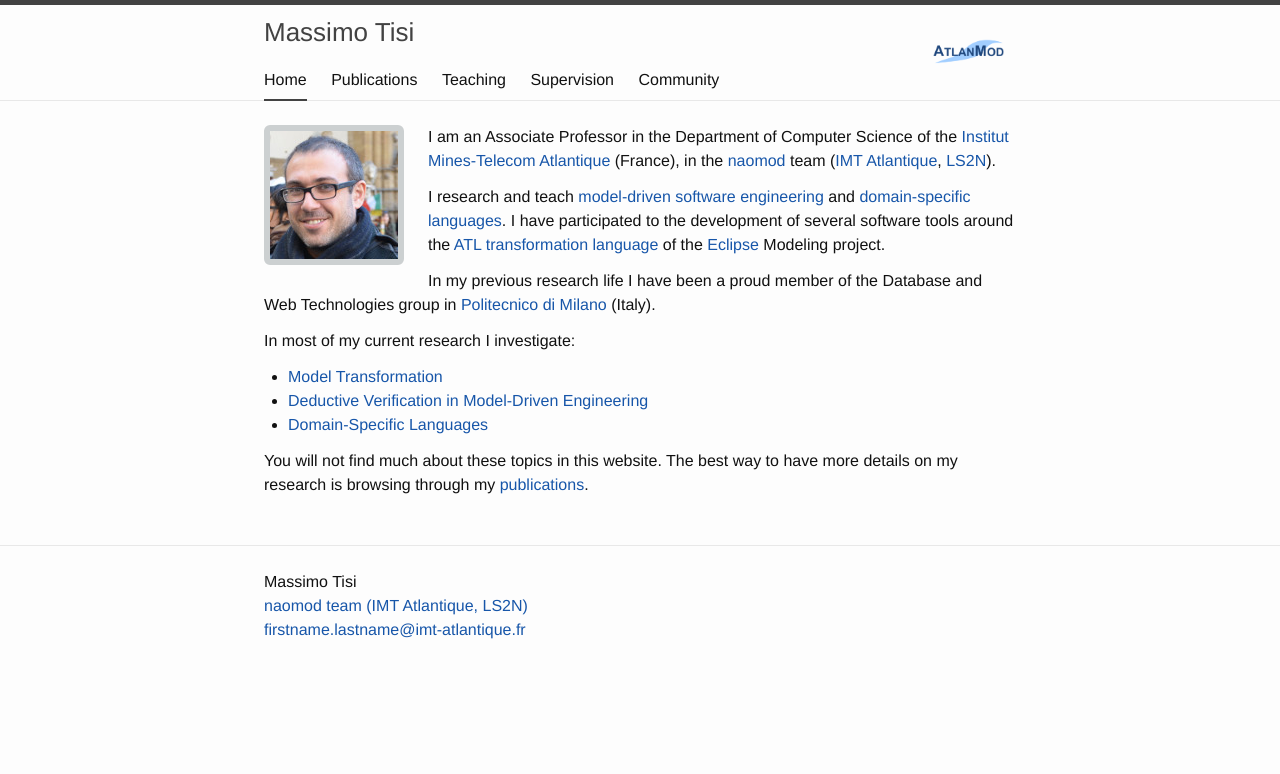
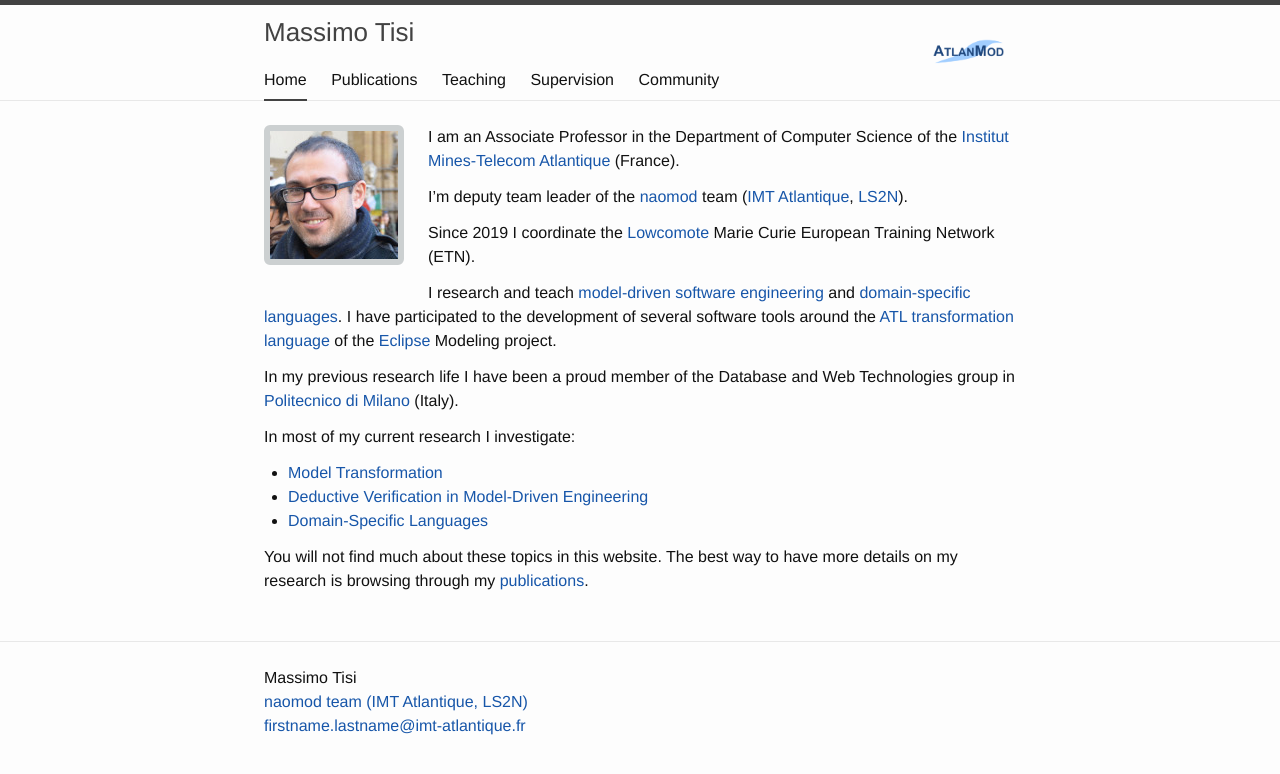
Before and after one commit to massimotisi/massimotisi.github.io, a Jekyll site: the page built from index.md, in a window 1280 px wide. Shown: the top 774 px of the page. Built offline with Jekyll 4.4.1, drawn with Linux system fonts in a browser that asks for light colours.

Commit message:
more info in homepage

```diff
--- a/index.md
+++ b/index.md
@@ -2,7 +2,11 @@
 layout: home
 ---
 
-I am an Associate Professor in the Department of Computer Science of the [Institut Mines-Telecom Atlantique](http://www.imt-atlantique.fr/) (France), in the [naomod](https://naomod.github.io/) team ([IMT Atlantique](http://www.imt-atlantique.fr/), [LS2N](http://ls2n.fr/)).
+I am an Associate Professor in the Department of Computer Science of the [Institut Mines-Telecom Atlantique](http://www.imt-atlantique.fr/) (France).
+
+I'm deputy team leader of the [naomod](https://naomod.github.io/) team ([IMT Atlantique](http://www.imt-atlantique.fr/), [LS2N](http://ls2n.fr/)).
+
+Since 2019 I coordinate the [Lowcomote](https://www.lowcomote.eu/) Marie Curie European Training Network (ETN).
 
 I research and teach [model-driven software engineering](https://en.wikipedia.org/wiki/Model-driven_engineering) and [domain-specific languages](https://en.wikipedia.org/wiki/Domain-specific_language). I have participated to the development of several software tools around the [ATL transformation language](https://www.eclipse.org/atl/) of the [Eclipse](https://eclipse.org/) Modeling project.
 
```
